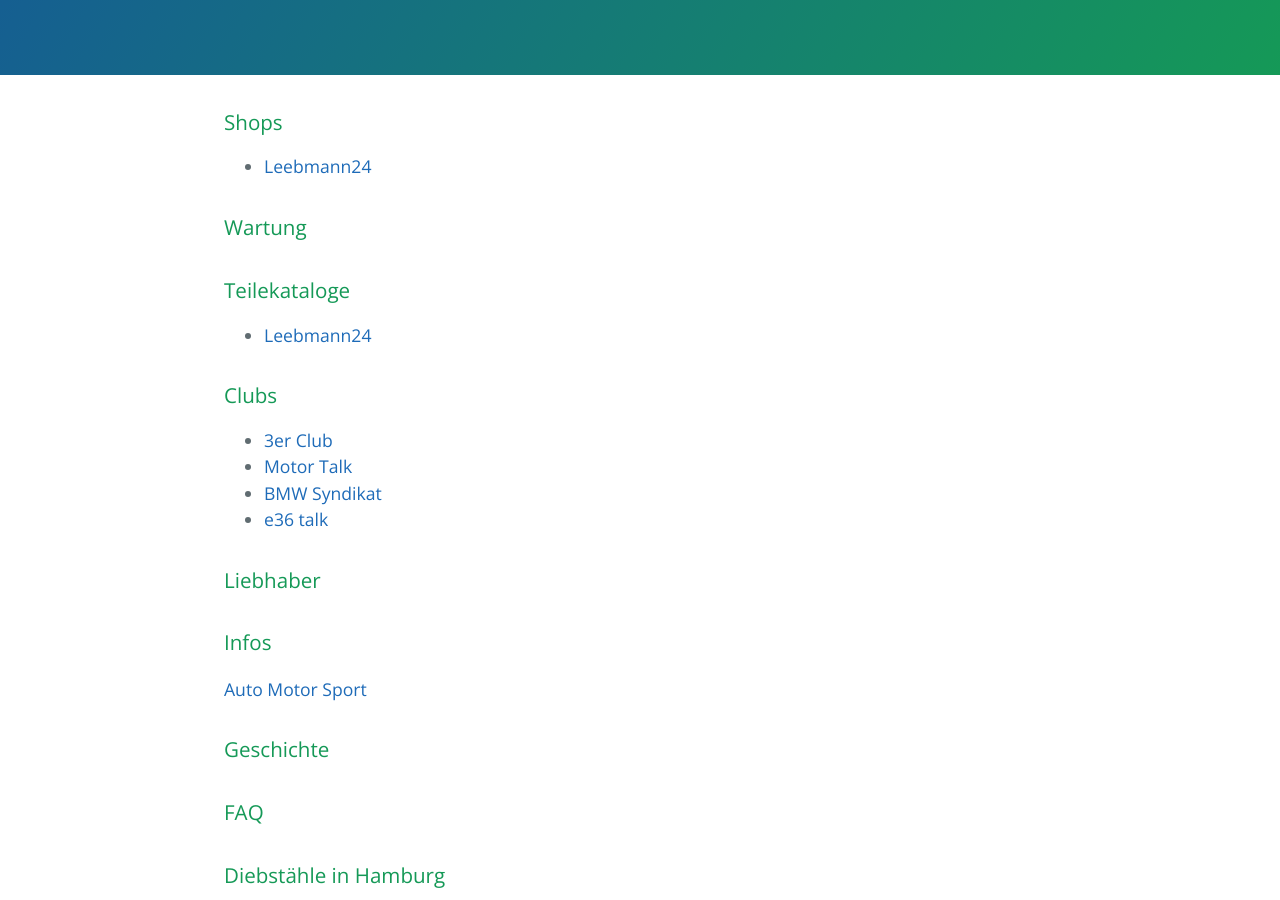
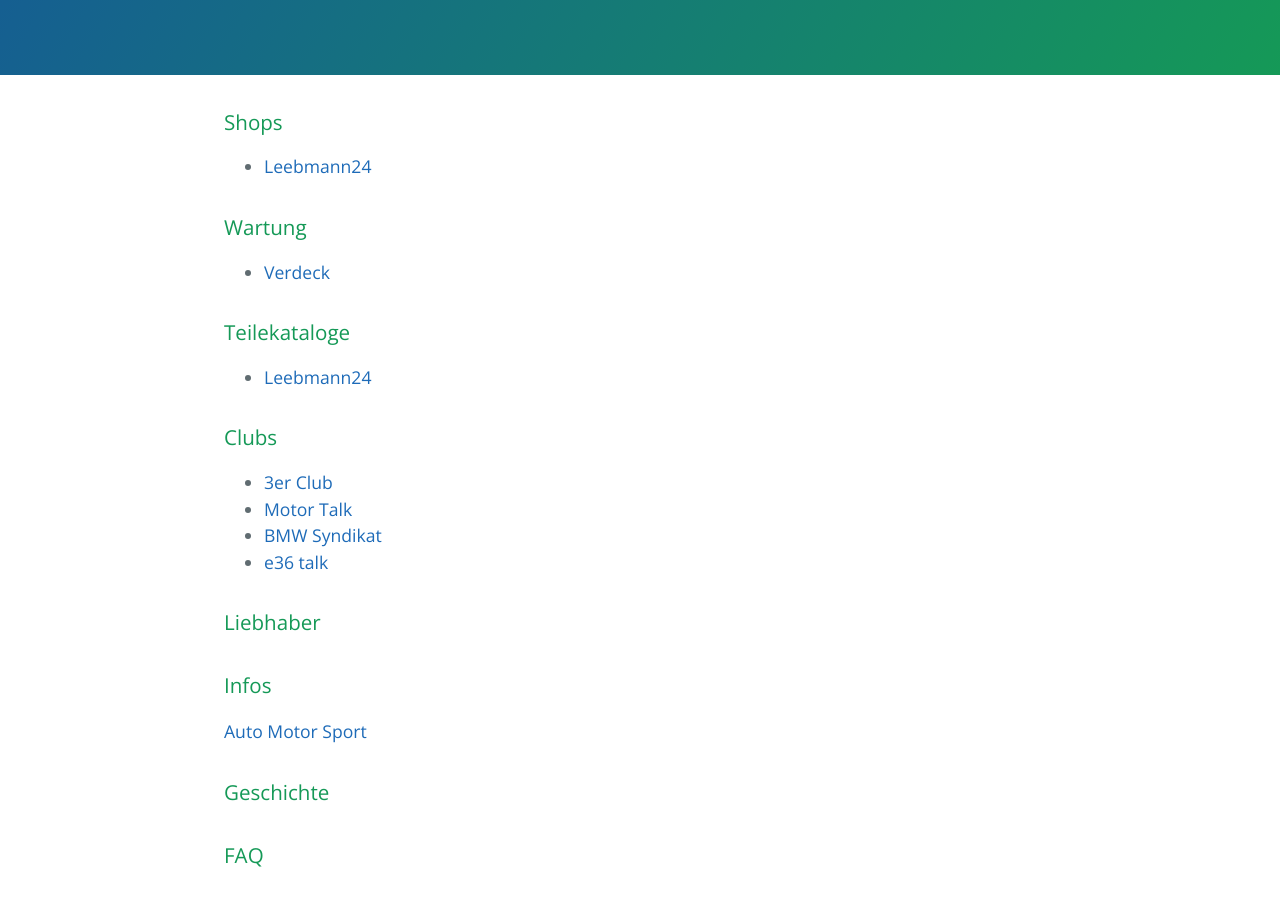
Before and after one commit to trautw/SCD-Quickstart, a Jekyll site: the page built from docs/_pages/04_more.md, in a window 1280 px wide and 900 px high, scrolled down 308 px. Built offline with Jekyll 4.4.1, drawn with Linux system fonts in a browser that asks for light colours.

Commit message:
Update 04_more.md

```diff
--- a/docs/_pages/04_more.md
+++ b/docs/_pages/04_more.md
@@ -8,6 +8,7 @@ permalink: /more/
 * [Leebmann24](https://www.leebmann24.de/bmw-ersatzteile/view/ogindex/?series=e36&typ=bj41)
 
 ### Wartung
+* [Verdeck](https://www.moskopp.com/download/tutorials-howtos?download=11:verdeckkompendium)
 
 ### Teilekataloge
 * [Leebmann24](https://www.leebmann24.de/bmw-ersatzteile/view/ogindex/?series=e36&typ=bj41)
```
